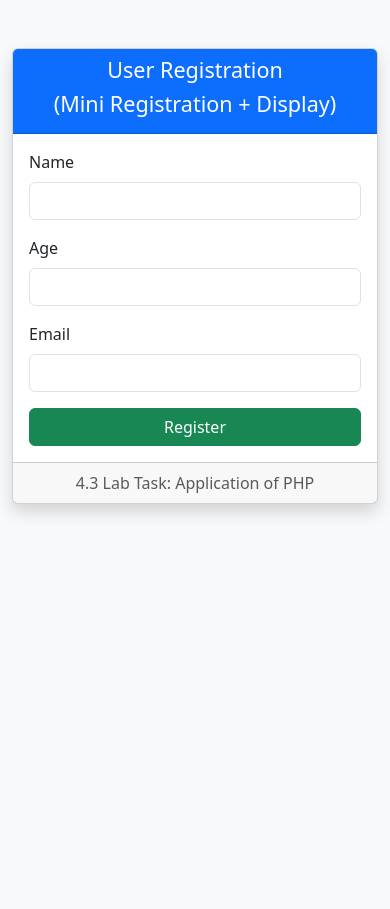
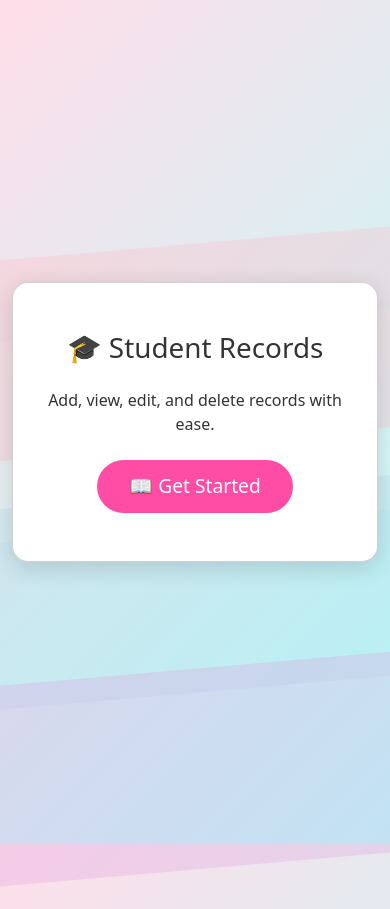
Before and after one commit to gjoy-beep/4.3-Lab-Task-Application-of-PHP, a PHP site: page / in a window 390 px wide; the page is wider, and only the part inside the window is pictured. Before the commit the page ends 515 px from the top of that part, so only its background shows below. Run offline with PHP 8.4, Linux system fonts and the light colour scheme.

Commit message:
Add files via upload

```diff
--- a/index.php
+++ b/index.php
@@ -1,74 +1,102 @@
-<?php
-session_start();
+<!doctype html>
+<html lang="en">
+<head>
+  <meta charset="utf-8">
+  <title>Welcome - Student CRUD App</title>
+  <meta name="viewport" content="width=device-width, initial-scale=1">
+  <link href="https://cdn.jsdelivr.net/npm/bootstrap@5.3.2/dist/css/bootstrap.min.css" rel="stylesheet">
+  <style>
+    body {
+      background: linear-gradient(135deg, #ffdee9, #b5fffc);
+      min-height: 100vh;
+      display: flex;
+      align-items: center;
+      justify-content: center;
+      text-align: center;
+      position: relative;
+      overflow-x: hidden;
+    }
 
-if ($_SERVER['REQUEST_METHOD'] === 'POST') {
-    $_SESSION['user'] = [
-        'name' => $_POST['name'],
-        'age' => $_POST['age'],
-        'email' => $_POST['email']
-    ];
-    header("Location: profile.php?view=details");
-    exit();
-}
-?>
+    /* Animated ribbons */
+    .ribbon {
+      position: absolute;
+      width: 200%;
+      height: 200px;
+      background: rgba(255, 255, 255, 0.2);
+      transform: rotate(-5deg);
+      left: -50%;
+      animation: moveRibbon 12s linear infinite;
+    }
+    .ribbon:nth-child(2) {
+      top: 30%;
+      background: rgba(255, 182, 193, 0.3);
+      animation-duration: 18s;
+    }
+    .ribbon:nth-child(3) {
+      top: 60%;
+      background: rgba(173, 216, 230, 0.3);
+      animation-duration: 22s;
+    }
+    .ribbon:nth-child(4) {
+      top: 80%;
+      background: rgba(221, 160, 221, 0.3);
+      animation-duration: 16s;
+    }
 
-<!DOCTYPE html>
-<html>
-<head>
-    <title>Register</title>
-    <link href="https://cdn.jsdelivr.net/npm/bootstrap@5.3.0/dist/css/bootstrap.min.css" rel="stylesheet">
+    @keyframes moveRibbon {
+      from { transform: translateX(-50%) rotate(-5deg); }
+      to   { transform: translateX(50%) rotate(-5deg); }
+    }
+
+    .card {
+      background: #fff;
+      color: #333;
+      border-radius: 1rem;
+      box-shadow: 0 6px 25px rgba(0,0,0,0.15);
+      padding: 3rem 2rem;
+      z-index: 2;
+      position: relative;
+    }
+
+    .btn-lg {
+      border-radius: 30px;
+      padding: 0.75rem 2rem;
+      font-size: 1.2rem;
+    }
+
+    /* Pink button style */
+    .btn-pink {
+      background-color: #ff4da6;
+      border: none;
+      color: white;
+    }
+    .btn-pink:hover {
+      background-color: #e60073;
+      color: white;
+    }
+  </style>
 </head>
-<body class="bg-light">
-    <div class="container mt-5">
-        <div class="row justify-content-center">
-            <div class="col-md-6">
-                <div class="card shadow">
-                    <div class="card-header bg-primary text-white text-center">
-                        <h4>User Registration</h4>
-                        <h4>(Mini Registration + Display) </h4>
-                    </div>
-                    <div class="card-body">
-                        <form method="POST" action="index.php" class="needs-validation" novalidate>
-                            <div class="mb-3">
-                                <label class="form-label">Name</label>
-                                <input type="text" name="name" class="form-control" required>
-                                <div class="invalid-feedback">Name is required.</div>
-                            </div>
-                            <div class="mb-3">
-                                <label class="form-label">Age</label>
-                                <input type="number" name="age" class="form-control" required>
-                                <div class="invalid-feedback">Age is required.</div>
-                            </div>
-                            <div class="mb-3">
-                                <label class="form-label">Email</label>
-                                <input type="email" name="email" class="form-control" required>
-                                <div class="invalid-feedback">Valid email is required.</div>
-                            </div>
-                            <button type="submit" class="btn btn-success w-100">Register</button>
-                        </form>
-                    </div>
-                    <div class="card-footer text-muted text-center">
-                        4.3 Lab Task: Application of PHP
-                    </div>
-                </div>
-            </div>
+<body>
+
+  <!-- Cute ribbons -->
+  <div class="ribbon"></div>
+  <div class="ribbon"></div>
+  <div class="ribbon"></div>
+  <div class="ribbon"></div>
+
+  <div class="container">
+    <div class="row justify-content-center">
+      <div class="col-md-8 col-lg-6">
+        <div class="card">
+          <h1 class="mb-4">🎓 Student Records</h1>
+          <p class="mb-4">Add, view, edit, and delete records with ease.</p>
+          <div class="d-flex justify-content-center gap-3">
+            <a href="select.php" class="btn btn-pink btn-lg">📖 Get Started</a>
+          </div>
         </div>
+      </div>
     </div>
+  </div>
 
-    <script>
-        (() => {
-            'use strict';
-            const forms = document.querySelectorAll('.needs-validation');
-            Array.from(forms).forEach(form => {
-                form.addEventListener('submit', event => {
-                    if (!form.checkValidity()) {
-                        event.preventDefault();
-                        event.stopPropagation();
-                    }
-                    form.classList.add('was-validated');
-                }, false);
-            });
-        })();
-    </script>
 </body>
 </html>
```
Also changed, not shown: db_connect.php (added, +12 -0 lines), delete.php (added, +25 -0 lines), insert.php (added, +33 -0 lines), select.php (added, +228 -0 lines), update.php (added, +38 -0 lines).
